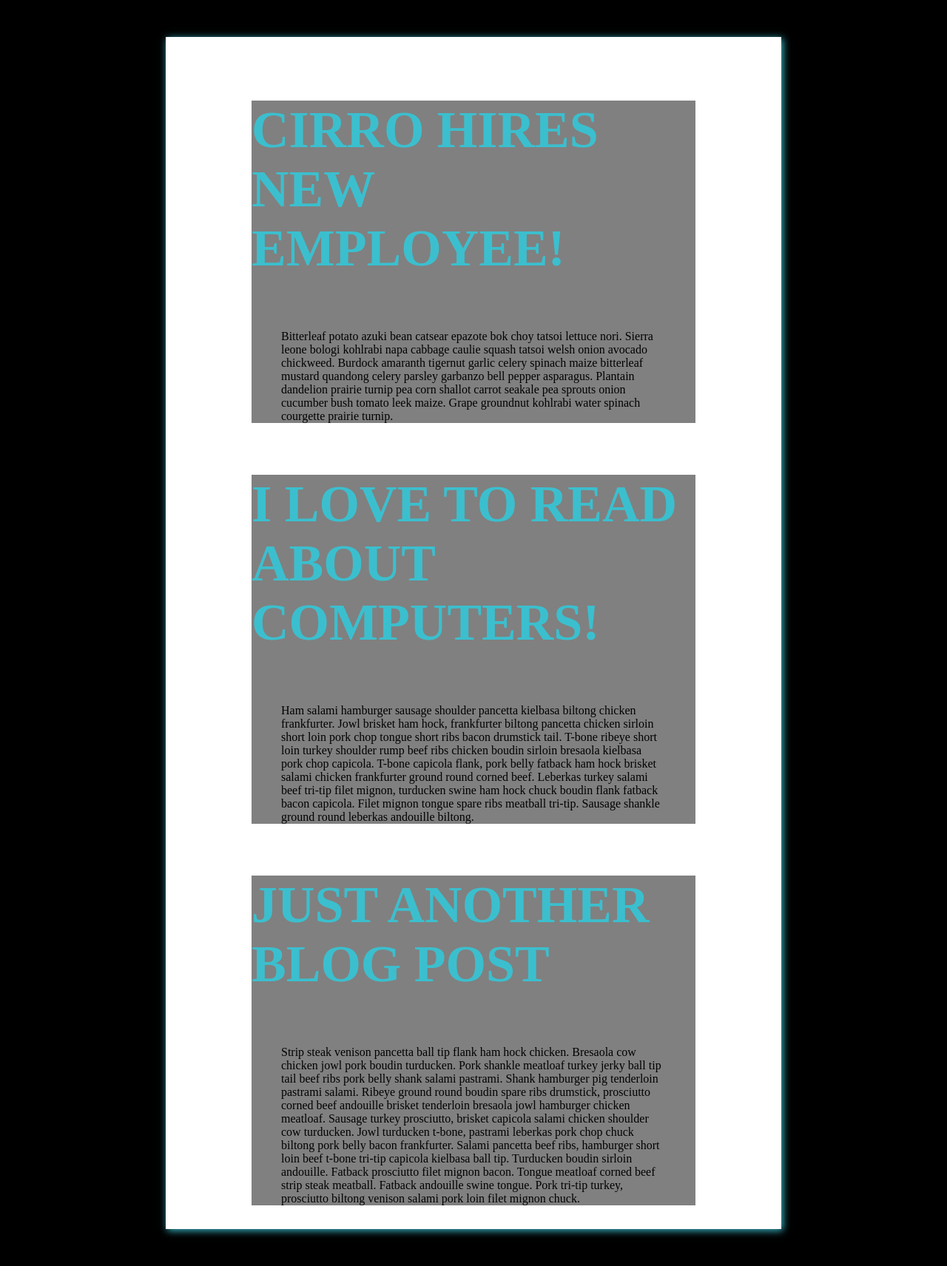
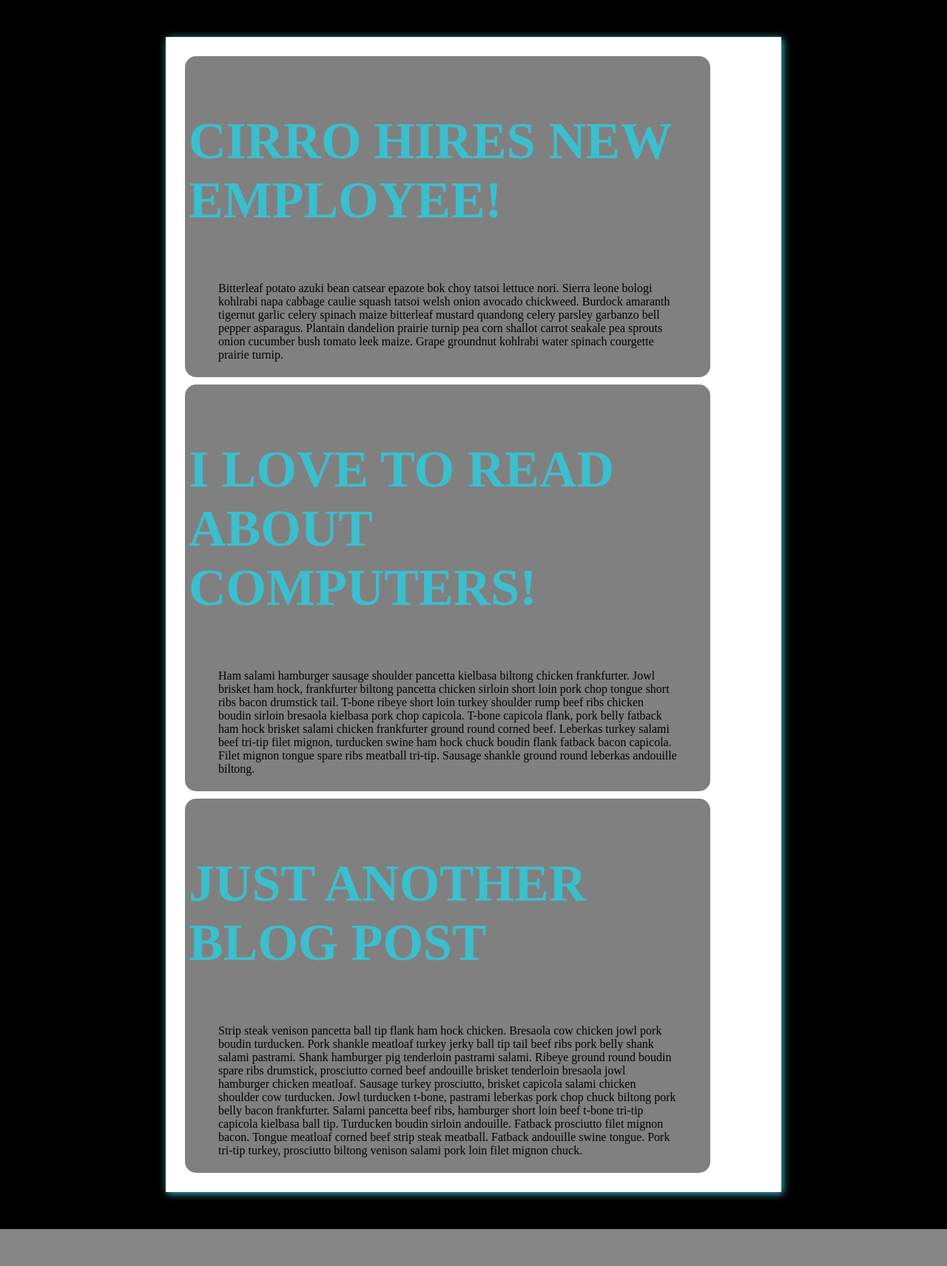
Before and after one commit to Liz303/dev, a PHP site: page / in a window 1280 px wide. Shown: the whole page at 74% size. After the commit the page ends 1662 px from the top, so only its background shows below. Run offline with PHP 8.4, Linux system fonts and the light colour scheme; some libraries are stand-ins or nearby versions.

Commit message:
added padding and margins to boxes

```diff
--- a/css/style.css
+++ b/css/style.css
@@ -7,4 +7,4 @@
 .container .inner h3 { color: #3bbfce; text-transform: uppercase; font-size: 70px; filter: progid:DXImageTransform.Microsoft.Alpha(Opacity=100); opacity: 1; -webkit-transition: 1s; -moz-transition: 1s; -o-transition: 1s; transition: 1s; }
 .container .inner h3 .has-custom-shadow { text-shadow: rgba(0, 0, 255, 0.2) 1px 1px 0, rgba(0, 0, 255, 0.2) 2px 2px 0, rgba(0, 0, 255, 0.2) 3px 3px 0; }
 .container .inner h3:hover { filter: progid:DXImageTransform.Microsoft.Alpha(Opacity=30); opacity: 0.3; color: black; cursor: pointer; }
-.container .blogpost { width: 600px; margin: 0 auto; background: grey; }
+.container .blogpost { width: 700px; margin: 0 auto; background: grey; border-radius: 15px; padding: 5px; margin: 10px; }
--- a/sass/style.sass
+++ b/sass/style.sass
@@ -38,6 +38,9 @@
 				color: black
 				cursor: pointer
 	.blogpost
-		width: 600px
+		width: 700px
 		margin: 0 auto
 		background: grey
+		border-radius: 15px
+		padding: 5px
+		margin: 10px
```
